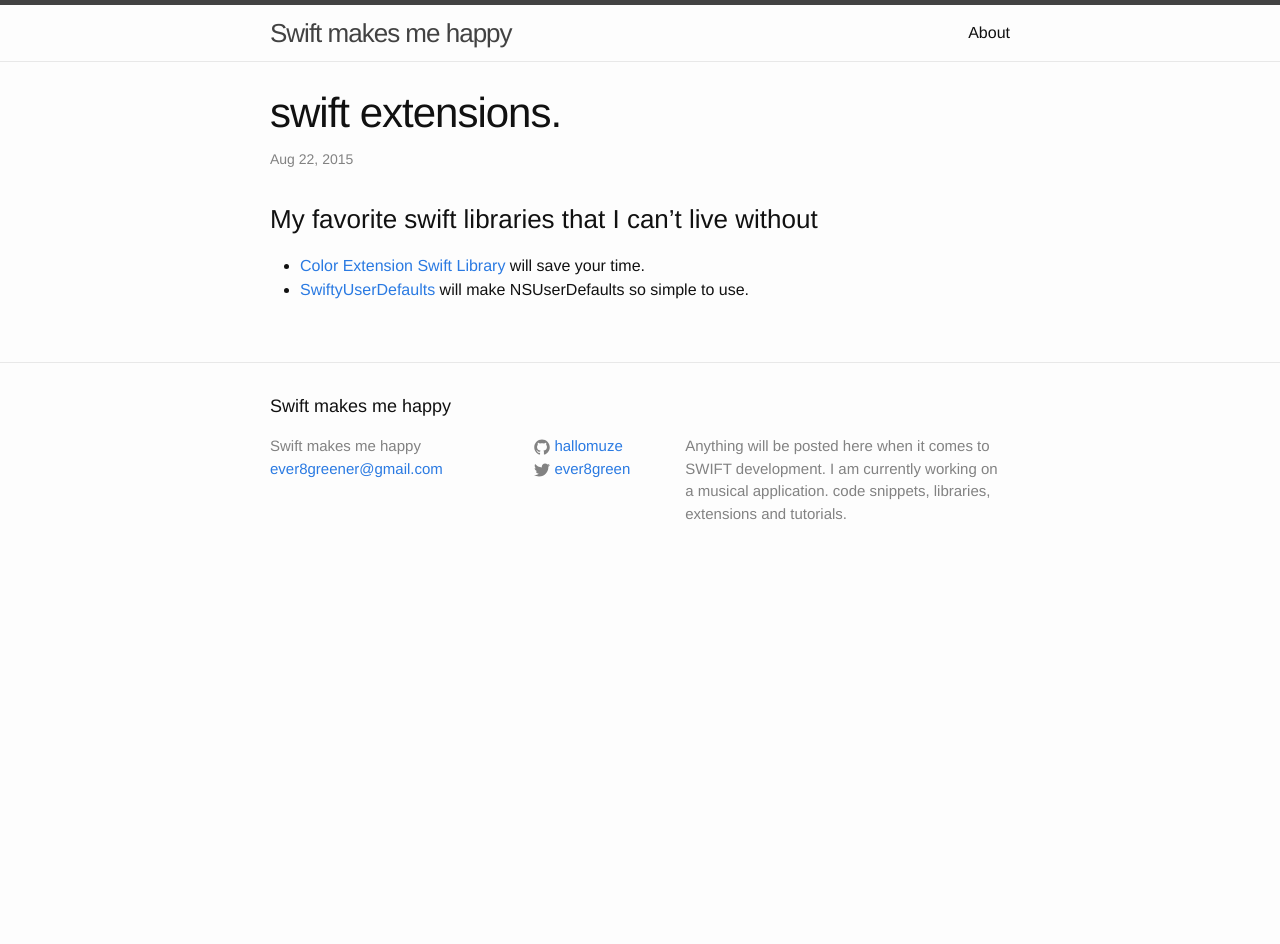
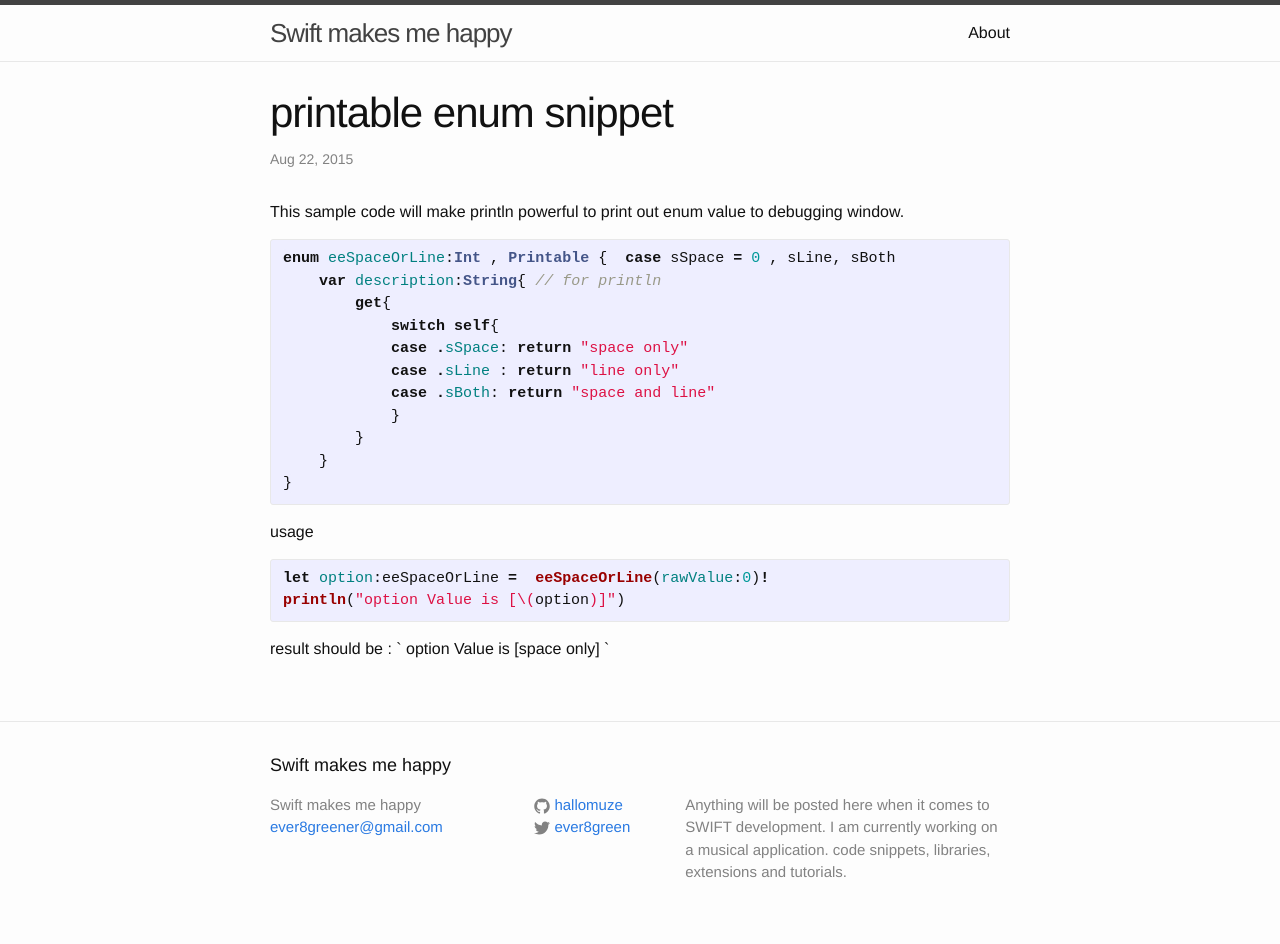
Before and after one commit to hallomuze/hallomuze.github.io, a Jekyll site: the page built from _posts/2015-08-22-FavSwiftLibs.md, in a window 1280 px wide. Built offline with Jekyll 4.4.1, drawn with Linux system fonts in a browser that asks for light colours; before the commit the page ends 900 px from its top, so only the background shows below that.

```diff
--- a/_posts/2015-08-22-FavSwiftLibs.md
+++ b/_posts/2015-08-22-FavSwiftLibs.md
@@ -1,9 +1,30 @@
 ---
 layout: post
-title:  swift extensions.
-date:   2015-8-22 11:29:00
-categories: lib
+title:  printable enum snippet
+date:   2015-8-22 21:31:00
+categories: snippet
 ---
-### My favorite swift libraries that I can't live without
-* [Color Extension Swift Library](https://github.com/bennyguitar/Colours) will save your time.
-* [SwiftyUserDefaults](https://github.com/radex/SwiftyUserDefaults) will make NSUserDefaults so simple to use.
+This sample code will make println powerful to print out enum value to debugging window.
+
+{% highlight swift %}
+enum eeSpaceOrLine:Int , Printable {  case sSpace = 0 , sLine, sBoth
+    var description:String{ // for println
+        get{
+            switch self{
+            case .sSpace: return "space only"
+            case .sLine : return "line only"
+            case .sBoth: return "space and line"
+            }
+        }
+    }
+}
+{% endhighlight %}
+
+usage
+
+{% highlight swift %}
+let option:eeSpaceOrLine =  eeSpaceOrLine(rawValue:0)!
+println("option Value is [\(option)]")
+{% endhighlight %}
+
+result should be : ` option Value is [space only] `
```
